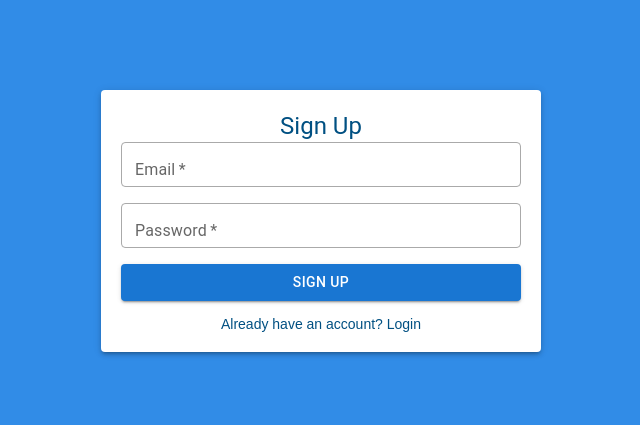
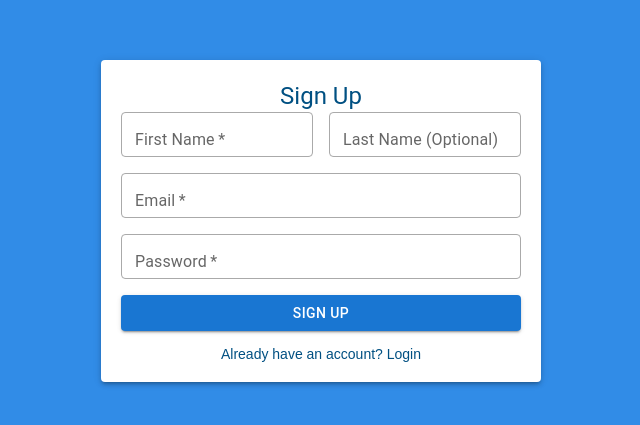
Before and after one commit to orlandojpwastaken/to-do-app, a React (Create React App) app: page / in a window 1280 px wide. Shown: the part 179-604 px from the top of the page, without its empty margins (319-959 px from the left). Built offline with nearby package versions, Linux system fonts and the light colour scheme; no server answers.

Commit message:
Added name field to Sign Up page
Signed-off-by: orlando <144786542+orlandojpwastaken@users.noreply.github.com>

```diff
--- a/src/pages/SignUp.js
+++ b/src/pages/SignUp.js
@@ -1,11 +1,14 @@
 import React, { useState } from 'react';
 import { TextField, Button, Typography, Grid, Paper } from '@mui/material';
 import { createUserWithEmailAndPassword } from 'firebase/auth';
-import { auth } from '../firebase';
+import { setDoc, doc } from 'firebase/firestore';
+import { auth, db } from '../firebase';
 import { useNavigate } from 'react-router-dom';
 import '../stylesheets/auth.css';
 
 const SignUp = () => {
+  const [firstName, setFirstName] = useState('');
+  const [lastName, setLastName] = useState('');
   const [email, setEmail] = useState('');
   const [password, setPassword] = useState('');
   const [error, setError] = useState('');
@@ -14,14 +17,21 @@ const SignUp = () => {
   const handleSubmit = async (e) => {
     e.preventDefault();
 
-    if (!email || !password) {
-      setError('Please fill in both fields');
+    if (!firstName || !email || !password) {
+      setError('Please fill in all fields');
       return;
     }
 
     try {
       const userCredential = await createUserWithEmailAndPassword(auth, email, password);
       const user = userCredential.user;
+
+      await setDoc(doc(db, 'users', user.uid), {
+        firstName: firstName,
+        lastName: lastName || '',
+        email: email,
+      });
+
       console.log('User signed up:', user);
       navigate('/dashboard');
     } catch (error) {
@@ -35,6 +45,27 @@ const SignUp = () => {
         <Typography variant="h5" className="auth-header">Sign Up</Typography>
         <form onSubmit={handleSubmit}>
           <Grid container spacing={2}>
+          <Grid item xs={6}>
+              <TextField
+                label="First Name"
+                variant="outlined"
+                fullWidth
+                value={firstName}
+                onChange={(e) => setFirstName(e.target.value)}
+                required
+                className="auth-textfield"
+              />
+            </Grid>
+            <Grid item xs={6}>
+              <TextField
+                label="Last Name (Optional)"
+                variant="outlined"
+                fullWidth
+                value={lastName}
+                onChange={(e) => setLastName(e.target.value)}
+                className="auth-textfield"
+              />
+            </Grid>
             <Grid item xs={12}>
               <TextField
                 label="Email"
@@ -47,7 +78,6 @@ const SignUp = () => {
                 className="auth-textfield"
               />
             </Grid>
-
             <Grid item xs={12}>
               <TextField
                 label="Password"
```
